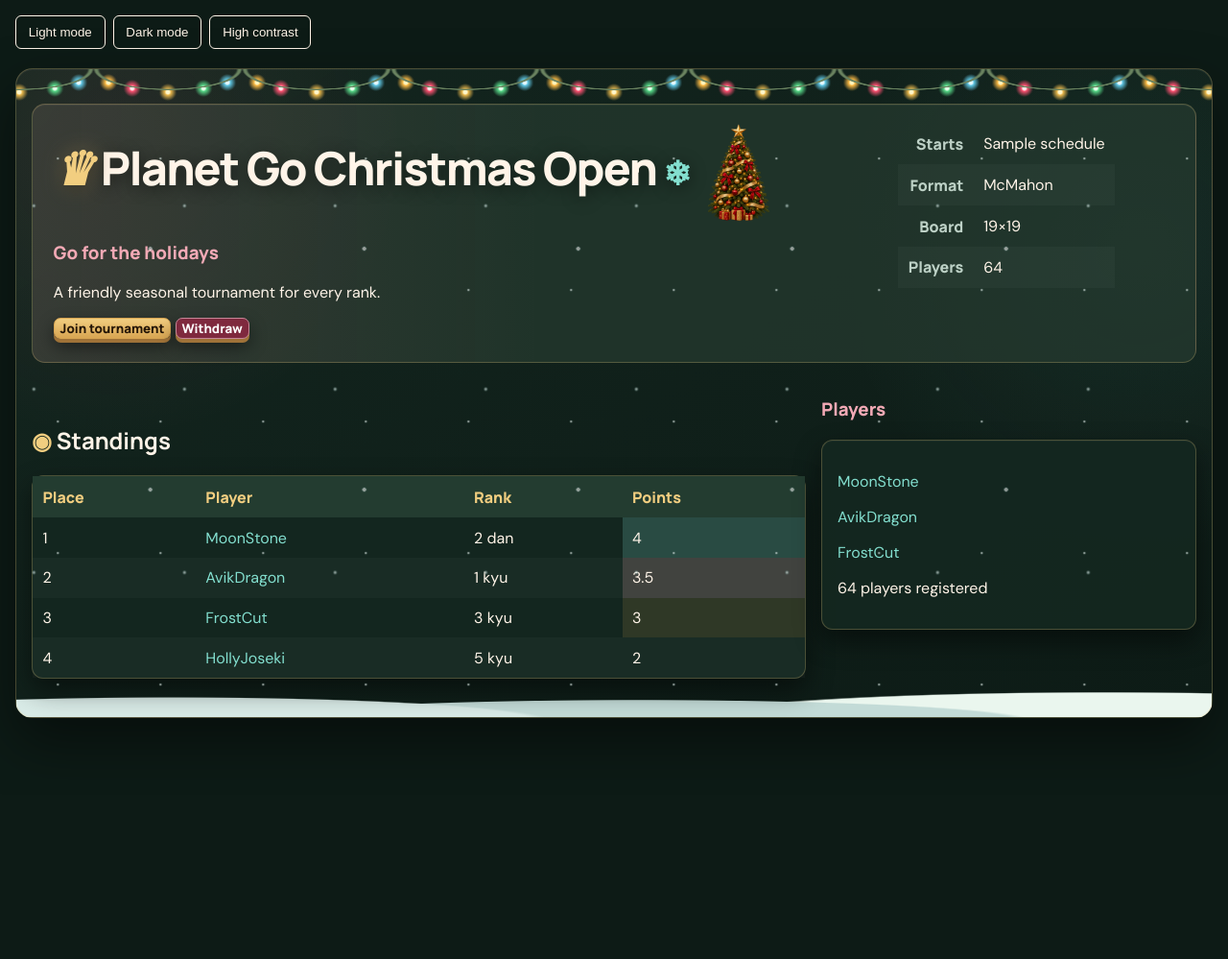
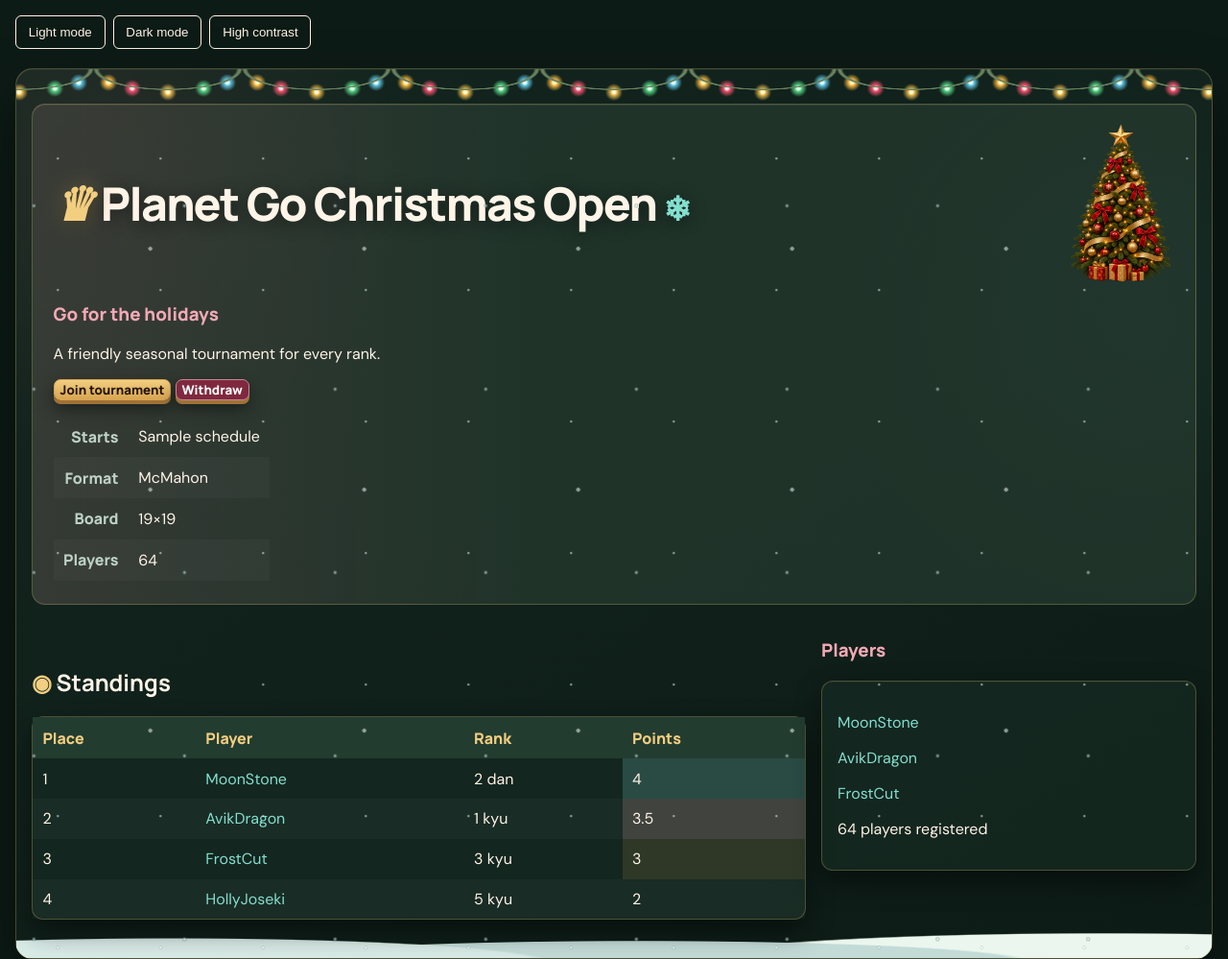
Before and after one commit to avikdragon55/test9999-ogs-assets, a plain HTML site: page christmas-tournament-preview.html in a window 1280 px wide. Shown: the whole page at 96% size. Before the commit the page ends 828 px from the top, so only its background shows below. Drawn offline with Linux system fonts and the light colour scheme.

Commit message:
Enlarge the tournament tree and align it at the right

```diff
--- a/christmas-tournament-preview.html
+++ b/christmas-tournament-preview.html
@@ -4,7 +4,7 @@
     <meta charset="utf-8">
     <meta name="viewport" content="width=device-width, initial-scale=1">
     <title>Planet Go Christmas Tournament Preview</title>
-    <link rel="stylesheet" href="ct.css?v=5">
+    <link rel="stylesheet" href="ct.css?v=6">
     <style>
       * { box-sizing: border-box; }
       body { margin: 0; padding: 1rem; background: var(--pg-c-bg); color: var(--pg-c-ink); }
--- a/christmas-tournament.css
+++ b/christmas-tournament.css
@@ -142,8 +142,19 @@
   box-shadow: inset 0 1px rgba(255, 255, 255, .05);
 }
 
+.Tournament .top-details > :has(h2) {
+  flex: 1 1 100%;
+  min-width: 0;
+}
+
 .Tournament .top-details h2 {
+  box-sizing: border-box;
+  width: 100%;
+  min-height: clamp(108px, 13vw, 168px);
   margin: 0 0 .75rem !important;
+  padding-inline-end: clamp(83px, 10vw, 130px);
+  align-content: center;
+  background: url('./planet-go-tournament-tree.png') right center / auto 100% no-repeat;
   color: var(--pg-c-ink) !important;
   font: 800 clamp(1.65rem, 4vw, 3rem)/1.08 'Manrope', sans-serif !important;
   letter-spacing: -.035em;
@@ -364,15 +375,11 @@
 
 .Tournament .top-details h2::after {
   content: '❄';
-  display: inline-flex;
-  align-items: center;
-  min-height: clamp(68px, 8vw, 106px);
+  display: inline-block;
   margin-inline-start: .45rem;
-  padding-inline-end: clamp(52px, 7vw, 85px);
   vertical-align: middle;
   font-size: .72em;
   color: var(--pg-c-teal);
-  background: url('./planet-go-tournament-tree.png') right center / auto 100% no-repeat;
 }
 
 @media (max-width: 800px) {
@@ -395,7 +402,6 @@
   }
 
   .Tournament .top-details h2 {
-    padding-right: 0;
     font-size: 1.65rem !important;
     overflow-wrap: anywhere;
   }
--- a/ct.css
+++ b/ct.css
@@ -1 +1 @@
-@import url("./christmas-tournament.css?v=5");
+@import url("./christmas-tournament.css?v=6");
```
